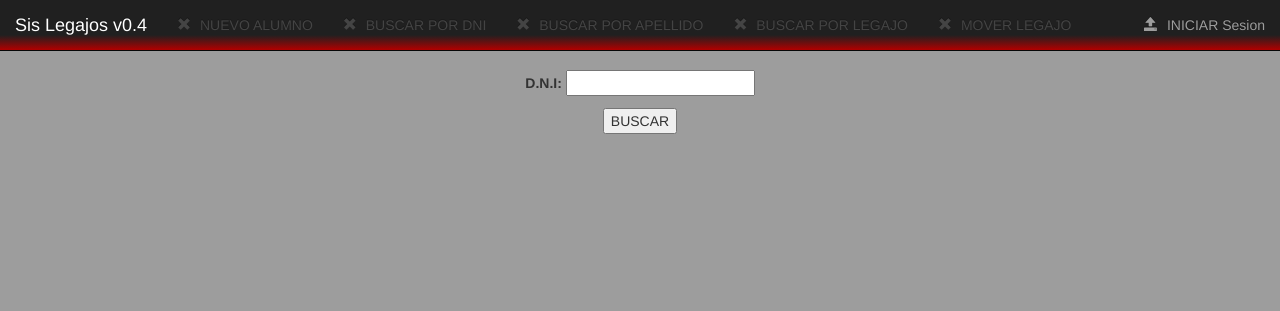
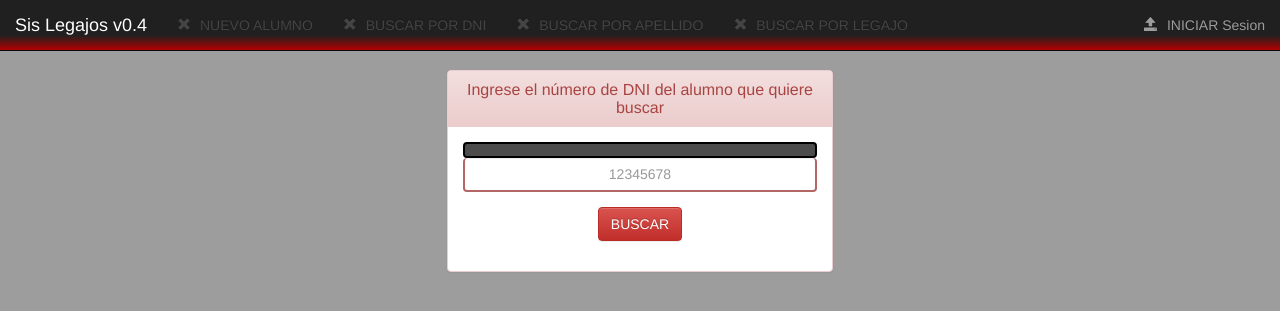
Before and after one commit to Informatorio/Sis_legajos, a Django app: page /busqueda_dni/ in a window 1280 px wide. Shown: the top 311 px of the page. Run offline with Django 3.2, Linux system fonts and the light colour scheme; some libraries are stand-ins or nearby versions.

Commit message:
Agregado de formato a los formularios de Busqueda (los 3)

```diff
--- a/Alumnos/templates/alumno.html
+++ b/Alumnos/templates/alumno.html
@@ -38,4 +38,6 @@
   </div>
 </div>
 
+
+
 {% endblock %}
--- a/Alumnos/templates/base.html
+++ b/Alumnos/templates/base.html
@@ -31,7 +31,6 @@
 				<li class="disabled"><a href="#"><span class="glyphicon glyphicon-remove" aria-hidden="true"></span> BUSCAR POR DNI</a></li>
 				<li class="disabled"><a href="#"><span class="glyphicon glyphicon-remove" aria-hidden="true"></span> BUSCAR POR APELLIDO</a></li>
 				<li class="disabled"><a href="#"><span class="glyphicon glyphicon-remove" aria-hidden="true"></span> BUSCAR POR LEGAJO</a></li>
-				<li class="disabled"><a href="#"><span class="glyphicon glyphicon-remove" aria-hidden="true"></span> MOVER LEGAJO</a></li>
 			</ul>
 		{% else %}
 
@@ -48,9 +47,6 @@
 		</li>
 		<li class="nav-item">
 			<a class="nav-link" href="/busqueda_legajo"><span class="glyphicon glyphicon-folder-open" aria-hidden="false"></span> BUSCAR POR LEGAJO</a>
-		</li>
-		<li class="nav-item">
-			<a class="nav-link" href="#"><span class="glyphicon glyphicon-retweet" aria-hidden="false"></span> MOVER LEGAJO</a>
 		</li>
 
 
--- a/Alumnos/templates/busqueda_dni.html
+++ b/Alumnos/templates/busqueda_dni.html
@@ -2,13 +2,24 @@
 
 {% block content %}
 
-<form action="/busqueda_dni/" method="POST" style="text-align:center;">
-	<!-- Etiqueta que sirve para identificar el formulario y mitigar ataques-->
-	{% csrf_token %}
-	{{ form.as_p }}
-
-	<input type="submit" value="BUSCAR">
-
-</form>
+<div class="col-md-4 col-md-offset-4">
+	<div class="panel panel-danger">
+		<div class="panel-heading">
+			<h3 class="panel-title">Ingrese el número de DNI del alumno que quiere buscar</h3>
+		</div>
+		<div class="panel-body">
+			<form action="/busqueda_dni/" method="POST">
+				{% csrf_token %}
+				<div class="form-group">
+					<span class="input-group-addon" id="basic-addon1"></span>
+					<input id="id_dni" name="dni" required="" maxlength="8" type="text" class="form-control" placeholder="12345678" aria-describedby="basic-addon1">
+				</div>
+				<div class="form-group">
+					<input type="submit" value="BUSCAR" class="btn btn-danger"></input>
+				</div>
+			</form>
+		</div>
+	</div>
+</div>
 
 {% endblock %}
```
Also changed, not shown: Alumnos/templates/busqueda_apellido.html (+19 -8 lines), Alumnos/templates/busqueda_legajo.html (+23 -2 lines), Alumnos/templates/nuevo_alumno.html (+13 -11 lines), db.sqlite3.
